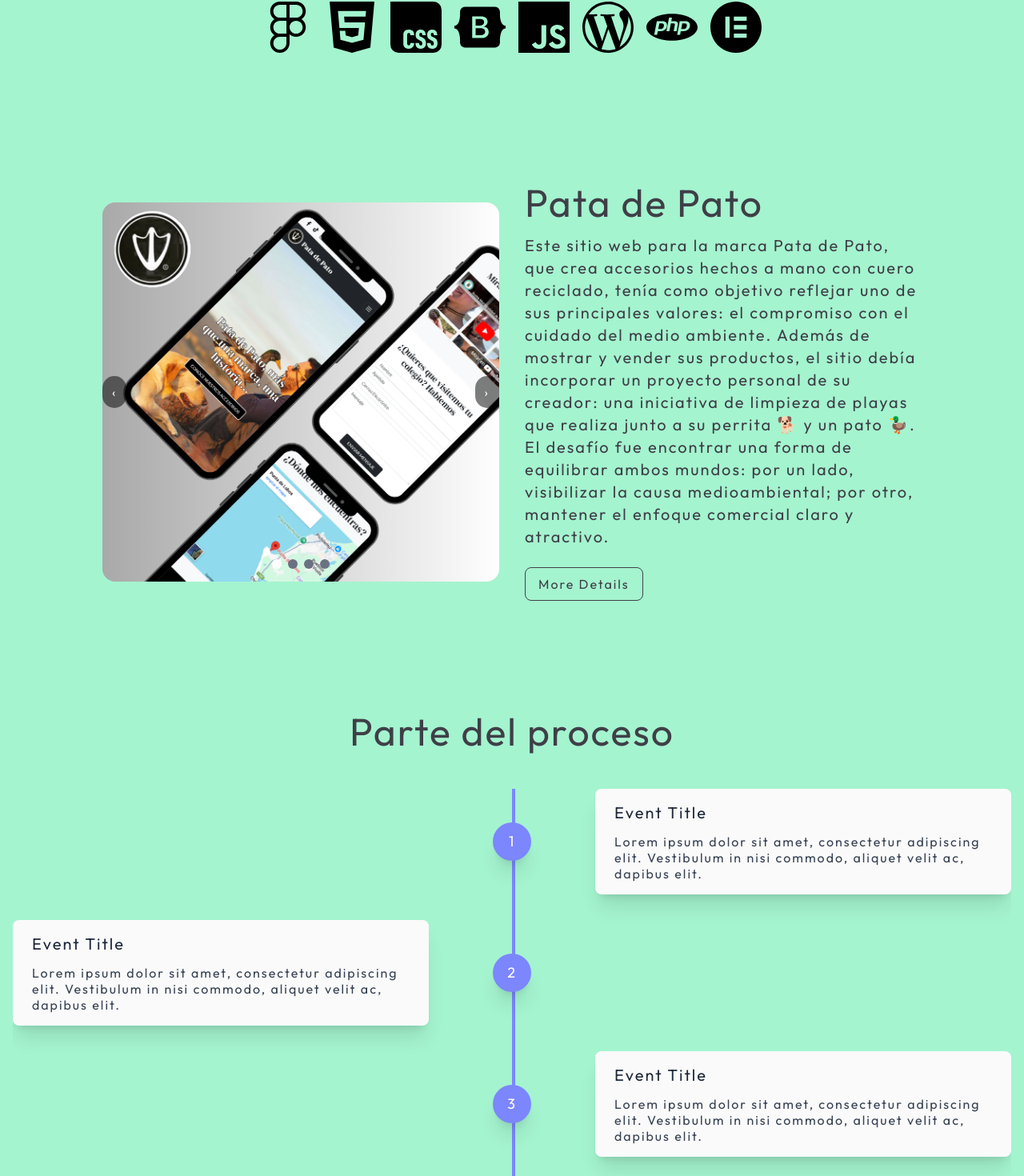
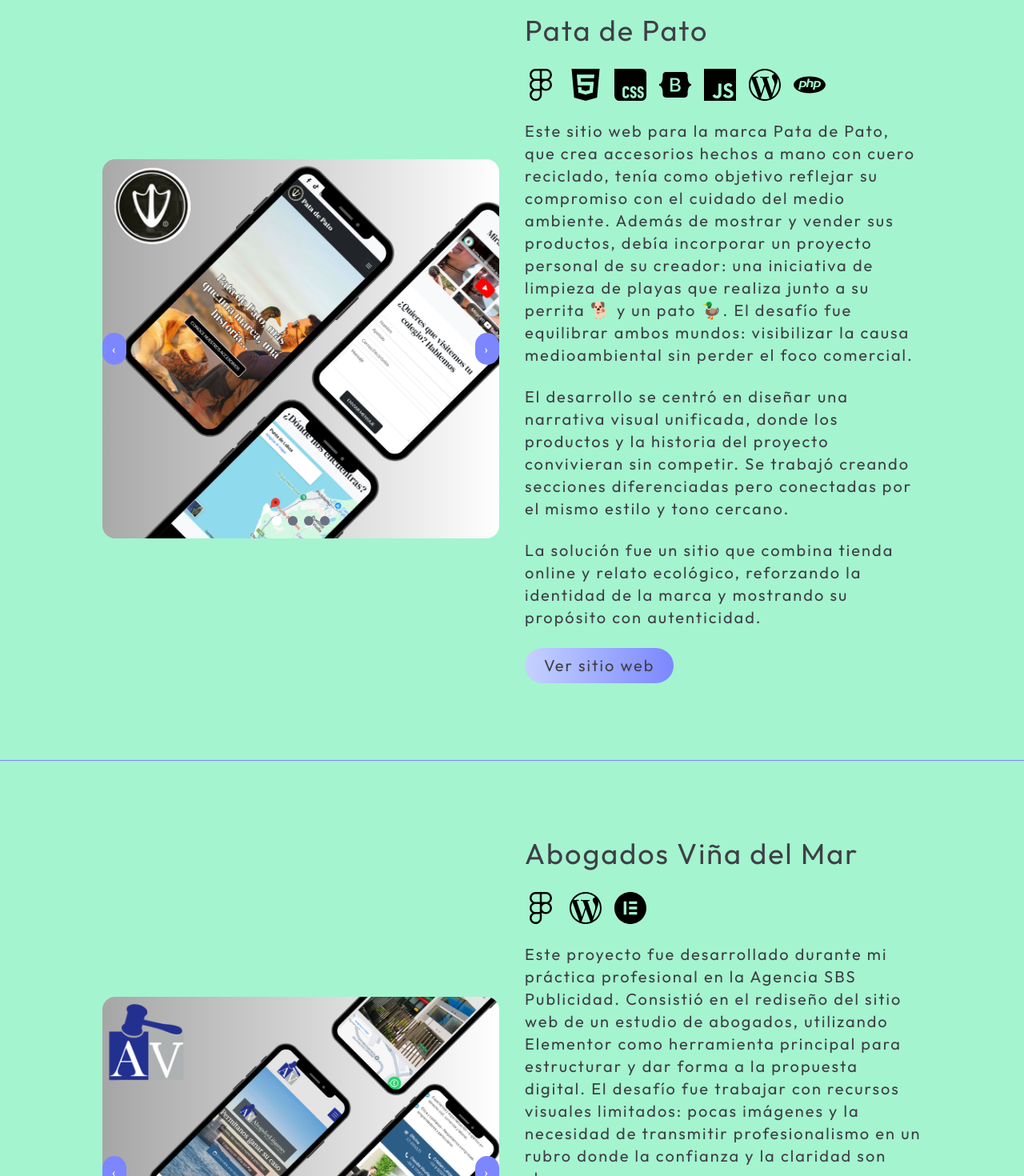
Before and after one commit to SitaRocco/practicando-react, a React (Vite) app: page / in a window 1280 px wide. Shown: the part 954-2424 px from the top of the page at 80% size. Built offline with nearby package versions, Linux system fonts and the light colour scheme; what smtpexpress would draw is missing.

Commit message:
más cambios en la sección de proyectos, eliminé la timeline, modifiqué textos y tamaños de logotipos, además agregué hover a los botones con el respectivo link al sitio web

```diff
--- a/src/components/About/About.jsx
+++ b/src/components/About/About.jsx
@@ -8,17 +8,17 @@
 
 function About() {
   return (
-    <section className="w-full py-12 px-4 bg-indigo-400" id ="about">
+    <section className="w-full py-12 px-4 bg-indigo-300" id ="about">
   <div className="max-w-7xl mx-auto rounded-2xl px-6 py-2">
     <div className="flex flex-col md:flex-row items-center rounded-xl">
 
       {/* Texto */}
       <div className="w-full">
-        <h2 className="text-4xl sm:text-6xl font-bold mb-3 text-zinc-700">Sobre mi</h2>
+        <h2 className="text-4xl sm:text-6xl font-bold mb-6 text-zinc-700">Sobre mi</h2>
         <p className="text-zinc-700  text-start text-xl max-w-2xl mx-auto md:mx-0 ">
          ¡Hola! Soy Rocío y comencé este viaje a principios de 2023, cuando después de muchos años decidí estudiar. Fue un gran desafío, ya que partí literalmente desde cero en programación, pero con mucha motivación y curiosidad por aprender. <br></br>
 
-<br></br>El diseño es un área que me atrae profundamente y que he podido explorar también a través de la orfebrería, oficio que llevo varios años desarrollando. La mezcla entre creatividad y técnica que he aprendido con la orfebrería, tiene una estrecha relación con el diseño y desarrollo web: partir desde la investigación y los primeros bocetos, hasta ver cómo todo se transforma en un sitio web funcional.
+<br></br>El diseño es un área que me atrae profundamente y que he podido explorar también a través de la orfebrería, oficio que llevo varios años desarrollando. La mezcla entre creatividad y técnica que he aprendido con la orfebrería la relaciono con el diseño y desarrollo web: partir desde la investigación y los primeros bocetos, hasta ver cómo todo se transforma en un sitio web funcional.
 
 <br></br>
 <br></br>Si quieres que tus ideas se conviertan en un sitio web, me encantaría trabajar contigo y llevar tu proyecto a la realidad. </p>
--- a/src/components/Contact/Contact.jsx
+++ b/src/components/Contact/Contact.jsx
@@ -58,7 +58,7 @@
             <img src={contactImg} alt="Contact Illustration" className="max-w-full h-auto rounded-lg" />
           </div>
           <div className="w-full lg:w-1/2 bg-zinc-50 p-8 border rounded-lg  border-black border-b-[4px]">
-            <h1 className="text-4xl text-gray-800 font-bold mb-4">¿Tienes un proyecto en mente?</h1>
+            <h1 className="text-4xl text-gray-800 font-bold mb-4">¿Tienes un proyecto en mente? Escríbeme</h1>
             <form onSubmit={handleSubmit}>
               <div className="mb-4">
                 <label htmlFor="name" className="block text-lg text-gray-900 mb-1">Nombre</label>
@@ -97,7 +97,7 @@
               </div>
               <button
                 type="submit"
-                className="w-full bg-gradient-to-r from-indigo-200 to-indigo-400 text-zinc-700 py-3 rounded-3xl text-xl font-bold cursor-pointer hover:bg-indigo-500  transition duration-200"
+                className="w-full bg-gradient-to-r from-indigo-200 to-indigo-400 text-zinc-700 py-3 rounded-3xl text-xl font-bold cursor-pointer  hover:from-indigo-300 hover:to-indigo-500 hover:text-white hover:scale-105 transition-all duration-300"
                 disabled={status === 'Enviando...'}
               >
                 Enviar
--- a/src/components/Hero/Hero.jsx
+++ b/src/components/Hero/Hero.jsx
@@ -56,7 +56,7 @@
       </p>
       <div className="flex flex-col sm:flex-row justify-center gap-4 mt-6">
         <a href="#proyectos">
-          <button className="cursor-pointer rounded-3xl px-6 py-2 bg-gradient-to-r from-indigo-200 to-indigo-400 text-zinc-700 font-bold sm:text-xl">
+          <button className="cursor-pointer rounded-3xl px-6 py-2 bg-gradient-to-r from-indigo-200 to-indigo-400 text-zinc-700 font-bold sm:text-xl  hover:from-indigo-300 hover:to-indigo-500 hover:text-white hover:scale-105 transition-all duration-300">
             Ver Proyectos
           </button>
         </a>
--- a/src/components/Navbar/Navbar.jsx
+++ b/src/components/Navbar/Navbar.jsx
@@ -8,12 +8,12 @@
     },
     {
         id:2,
-        title:"Proyectos",
+        title:"Portafolio",
         Link:"#proyectos"
     },
     {
         id:3,
-        title:"Sobre mí",
+        title:"Sobre mi",
         Link:"#about"
     },
     {
--- a/src/components/Projects/Projects.jsx
+++ b/src/components/Projects/Projects.jsx
@@ -35,15 +35,8 @@
 
   return (
     <section className="bg-emerald-200 pt-12" id="proyectos">
-      <h2 className="text-4xl sm:text-6xl text-center text-zinc-700">Proyectos</h2>
-      {/* Herramientas / Tecnologías */}
-<div className="flex flex-wrap justify-center gap-4 mt-12 mb-6 text-white fill-current">
-  {[svg1, svg2, svg3, svg4, svg5, svg6, svg7,svg8].map((icon, i) => (
-    <div key={i} className="w-10 h-12 sm:w-16 sm:h-16">
-      <img src={icon} alt={`Herramienta ${i + 1}`} className="w-full h-full object-contain" />
-    </div>
-  ))}
-</div>
+      <h2 className="text-4xl sm:text-6xl text-center text-zinc-700">Portafolio</h2>
+
 
       {/* Primer bloque: Pata de Pato */}
       <div className="min-h-screen bg-emerald-200 py-16 px-8 md:px-20 lg:px-32 flex flex-col md:flex-row items-center justify-between gap-8">
@@ -55,13 +48,13 @@
 
           <button
             onClick={prevPata}
-            className="absolute left-0 top-1/2 -translate-y-1/2 bg-black/50 text-white px-3 py-2 rounded-full"
+            className="absolute left-0 top-1/2 -translate-y-1/2 bg-indigo-400 text-white px-3 py-2 rounded-full"
           >
             ‹
           </button>
           <button
             onClick={nextPata}
-            className="absolute right-0 top-1/2 -translate-y-1/2 bg-black/50 text-white px-3 py-2 rounded-full"
+            className="absolute right-0 top-1/2 -translate-y-1/2 bg-indigo-400 text-white px-3 py-2 rounded-full"
           >
             ›
           </button>
@@ -77,81 +70,47 @@
         </div>
 
         <div className="w-full text-left relative">
-          <h2 className="text-3xl md:text-5xl mb-4 text-zinc-700">Pata de Pato</h2>
+          <h2 className="text-3xl md:text-4xl mb-4 text-zinc-700 text-start">Pata de Pato</h2>
+          {/* Herramientas / Tecnologías */}
+<div className="flex flex-wrap justify-start gap-4 mb-3 text-start">
+  {[svg1, svg2, svg3, svg4, svg5, svg6, svg7].map((icon, i) => (
+    <div key={i} className="w-7 h-12 sm:w-10 sm:h-16">
+      <img src={icon} alt={`Herramienta ${i + 1}`} className="w-full h-full object-contain" />
+    </div>
+  ))}
+</div>
+         <div className="text-zinc-700 mb-6 text-start text-xl max-w-2xl mx-auto md:mx-0 space-y-6">
+  <p>
+    Este sitio web para la marca Pata de Pato, que crea accesorios hechos a mano con cuero reciclado, tenía como objetivo reflejar su compromiso con el cuidado del medio ambiente. Además de mostrar y vender sus productos, debía incorporar un proyecto personal de su creador: una iniciativa de limpieza de playas que realiza junto a su perrita 🐕 y un pato 🦆.
 
-          <p className="text-zinc-700 mb-6 text-start text-xl max-w-2xl mx-auto md:mx-0">
-            Este sitio web para la marca Pata de Pato, que crea accesorios hechos a mano con cuero
-            reciclado, tenía como objetivo reflejar uno de sus principales valores: el compromiso con
-            el cuidado del medio ambiente. Además de mostrar y vender sus productos, el sitio debía
-            incorporar un proyecto personal de su creador: una iniciativa de limpieza de playas que
-            realiza junto a su perrita 🐕 y un pato 🦆. El desafío fue encontrar una forma de
-            equilibrar ambos mundos: por un lado, visibilizar la causa medioambiental; por otro,
-            mantener el enfoque comercial claro y atractivo.
-          </p>
+El desafío fue equilibrar ambos mundos: visibilizar la causa medioambiental sin perder el foco comercial.
+</p>
+
+
+  <p>
+   El desarrollo se centró en diseñar una narrativa visual unificada, donde los productos y la historia del proyecto convivieran sin competir. Se trabajó  creando secciones diferenciadas pero conectadas por el mismo estilo y tono cercano.
+  </p>
+
+  <p>
+    La solución fue un sitio que combina tienda online y relato ecológico, reforzando la identidad de la marca y mostrando su propósito con autenticidad.
+  </p>
+</div>
 
           <div className="flex flex-col sm:flex-row gap-4 justify-center md:justify-start">
             <a
-              href="#"
-              className="border border-tertiary text-zinc-700 font-semibold py-2 px-4 rounded-lg hover:bg-tertiary/10 text-center"
-            >
-              More Details
+              href="https://www.patadepato.cl"  target="_blank"
+
+              >
+              <button className="cursor-pointer rounded-3xl px-6 py-2 bg-gradient-to-r from-indigo-200 to-indigo-400 text-zinc-700 font-bold sm:text-xl
+                   hover:from-indigo-300 hover:to-indigo-500 hover:text-white hover:scale-105 transition-all duration-300">
+  Ver sitio web
+</button>
             </a>
           </div>
         </div>
       </div>
 
-      {/* Timeline Pata de Pato */}
-      <h2 className="text-3xl md:text-5xl text-center mb-4 text-zinc-700">Parte del proceso</h2>
-      <div className="container mx-auto px-4 py-8">
-        <div className="relative wrap overflow-hidden">
-          <div className="hidden md:block border-2 absolute border-opacity-20 border-indigo-400 h-full left-1/2"></div>
 
-          {/* Evento 1 */}
-          <div className="mb-8 flex flex-col md:flex-row justify-between items-center w-full md:right-timeline">
-            <div className="order-1 hidden md:block w-5/12"></div>
-            <div className="z-20 flex items-center order-1 bg-indigo-400 shadow-xl w-12 h-12 rounded-full mx-auto md:mx-0">
-              <h1 className="mx-auto font-semibold text-lg text-white">1</h1>
-            </div>
-            <div className="order-1 bg-zinc-50 rounded-lg shadow-xl w-full md:w-5/12 px-6 py-4 mt-4 md:mt-0">
-              <h3 className="mb-3 font-bold text-gray-800 text-xl">Event Title</h3>
-              <p className="text-gray-700 leading-tight">
-                Lorem ipsum dolor sit amet, consectetur adipiscing elit. Vestibulum in nisi commodo,
-                aliquet velit ac, dapibus elit.
-              </p>
-            </div>
-          </div>
-
-          {/* Evento 2 */}
-          <div className="mb-8 flex flex-col md:flex-row-reverse justify-between items-center w-full md:left-timeline">
-            <div className="order-1 hidden md:block w-5/12"></div>
-            <div className="z-20 flex items-center order-1 bg-indigo-400 shadow-xl w-12 h-12 rounded-full mx-auto md:mx-0">
-              <h1 className="mx-auto font-semibold text-lg text-white">2</h1>
-            </div>
-            <div className="order-1 bg-zinc-50 rounded-lg shadow-xl w-full md:w-5/12 px-6 py-4 mt-4 md:mt-0">
-              <h3 className="mb-3 font-bold text-gray-800 text-xl">Event Title</h3>
-              <p className="text-gray-700 leading-tight">
-                Lorem ipsum dolor sit amet, consectetur adipiscing elit. Vestibulum in nisi commodo,
-                aliquet velit ac, dapibus elit.
-              </p>
-            </div>
-          </div>
-
-          {/* Evento 3 */}
-          <div className="mb-8 flex flex-col md:flex-row justify-between items-center w-full md:right-timeline">
-            <div className="order-1 hidden md:block w-5/12"></div>
-            <div className="z-20 flex items-center order-1 bg-indigo-400 shadow-xl w-12 h-12 rounded-full mx-auto md:mx-0">
-              <h1 className="mx-auto font-semibold text-lg text-white">3</h1>
-            </div>
-            <div className="order-1 bg-zinc-50 rounded-lg shadow-xl w-full md:w-5/12 px-6 py-4 mt-4 md:mt-0">
-              <h3 className="mb-3 font-bold text-gray-800 text-xl">Event Title</h3>
-              <p className="text-gray-700 leading-tight">
-                Lorem ipsum dolor sit amet, consectetur adipiscing elit. Vestibulum in nisi commodo,
-                aliquet velit ac, dapibus elit.
-              </p>
-            </div>
-          </div>
-        </div>
-      </div>
       <hr class="border-t border-indigo-400 w-full my-8 text-center"></hr>
       {/* Segundo bloque: Abogados */}
       <div className="min-h-screen bg-emerald-200 py-16 px-8 md:px-20 lg:px-32 flex flex-col md:flex-row items-center justify-between gap-8">
@@ -163,13 +122,13 @@
 
           <button
             onClick={prevAbogados}
-            className="absolute left-0 top-1/2 -translate-y-1/2 bg-black/50 text-white px-3 py-2 rounded-full"
+            className="absolute left-0 top-1/2 -translate-y-1/2 bg-indigo-400 text-white px-3 py-2 rounded-full"
           >
             ‹
           </button>
           <button
             onClick={nextAbogados}
-            className="absolute right-0 top-1/2 -translate-y-1/2 bg-black/50 text-white px-3 py-2 rounded-full"
+            className="absolute right-0 top-1/2 -translate-y-1/2 bg-indigo-400 text-white px-3 py-2 rounded-full"
           >
             ›
           </button>
@@ -178,82 +137,54 @@
             {imagenesAbogados.map((_, i) => (
               <div
                 key={i}
-                className={`w-3 h-3 rounded-full ${i === indexAbogados ? 'bg-white' : 'bg-gray-500'}`}
+                className={`w-3 h-3 rounded-full ${i === indexAbogados ? 'bg-indigo-400' : 'bg-gray-500'}`}
               />
             ))}
           </div>
         </div>
 
         <div className="w-full text-left relative">
-          <h2 className="text-3xl md:text-5xl mb-4 text-zinc-700">Abogados Viña del Mar</h2>
+          <h2 className="text-3xl md:text-4xl mb-4 text-zinc-700">Abogados Viña del Mar</h2>
+          {/* Herramientas / Tecnologías */}
+<div className="flex flex-wrap justify-start gap-4 mb-3 text-start">
+  {[svg1,  svg6, svg8].map((icon, i) => (
+    <div key={i} className="w-7 h-12 sm:w-10 sm:h-16">
+      <img src={icon} alt={`Herramienta ${i + 1}`} className="w-full h-full object-contain" />
+    </div>
+  ))}
+</div>
+          <div className="text-zinc-700 mb-6 text-start text-xl max-w-2xl mx-auto md:mx-0 space-y-6">
+  <p>
+    Este proyecto fue desarrollado durante mi práctica profesional en  la Agencia SBS Publicidad. Consistió en el rediseño del sitio web de un estudio de abogados, utilizando Elementor como herramienta principal para estructurar y dar forma a la propuesta digital.
+    El desafío fue trabajar con recursos visuales limitados: pocas imágenes y la necesidad de transmitir profesionalismo en un rubro donde la confianza y la claridad son clave.
+  </p>
 
-          <p className="text-zinc-700 mb-6 text-start text-xl max-w-2xl mx-auto md:mx-0">
-            Este proyecto fue desarrollado durante mi práctica profesional en colaboración con la agencia SBS Publicidad. Consistió en el rediseño del sitio web de un estudio de abogados, utilizando Elementor como herramienta principal. El mayor desafío fue trabajar con recursos visuales limitados, lo que nos llevó a implementar soluciones de diseño que lograran proyectar una imagen moderna y profesional.
-          </p>
+  <p>
+    El desarrollo se centró en optimizar la estructura del sitio , en potenciar el diseño a través de tipografías limpias y una paleta de colores sobria, lo que permitió reforzar la idea de modernidad y generar una navegación clara y accesible.
+  </p>
+
+  <p>
+    La solución fue un sitio web renovado, capaz de proyectar una imagen sólida y profesional, cumpliendo con las expectativas del cliente y de la agencia.
+  </p>
+</div>
+
 
           <div className="flex flex-col sm:flex-row gap-4 justify-center md:justify-start">
             <a
-              href="#"
-              className="border border-tertiary text-zinc-700 font-semibold py-2 px-4 rounded-lg hover:bg-tertiary/10 text-center"
-            >
-              More Details
+              href="https://abogadosvinadelmar.cl/"  target="_blank"
+
+              >
+             <button className="cursor-pointer rounded-3xl px-6 py-2 bg-gradient-to-r from-indigo-200 to-indigo-400 text-zinc-700 font-bold sm:text-xl
+                   hover:from-indigo-300 hover:to-indigo-500 hover:text-white hover:scale-105 transition-all duration-300">
+  Ver sitio web
+</button>
+
             </a>
           </div>
         </div>
       </div>
 
-      {/* Timeline Abogados */}
-      <h2 className="text-3xl md:text-5xl text-center mb-4 text-zinc-700">Parte del proceso</h2>
-      <div className="container mx-auto px-4 py-8">
-        <div className="relative wrap overflow-hidden">
-          <div className="hidden md:block border-2 absolute border-opacity-20 border-indigo-400 h-full left-1/2"></div>
 
-          {/* Evento 1 */}
-          <div className="mb-8 flex flex-col md:flex-row justify-between items-center w-full md:right-timeline">
-            <div className="order-1 hidden md:block w-5/12"></div>
-            <div className="z-20 flex items-center order-1 bg-indigo-400 shadow-xl w-12 h-12 rounded-full mx-auto md:mx-0">
-              <h1 className="mx-auto font-semibold text-lg text-white">1</h1>
-            </div>
-            <div className="order-1 bg-zinc-50 rounded-lg shadow-xl w-full md:w-5/12 px-6 py-4 mt-4 md:mt-0">
-              <h3 className="mb-3 font-bold text-gray-800 text-xl">Event Title</h3>
-              <p className="text-gray-700 leading-tight">
-                Lorem ipsum dolor sit amet, consectetur adipiscing elit. Vestibulum in nisi commodo,
-                aliquet velit ac, dapibus elit.
-              </p>
-            </div>
-          </div>
-
-          {/* Evento 2 */}
-          <div className="mb-8 flex flex-col md:flex-row-reverse justify-between items-center w-full md:left-timeline">
-            <div className="order-1 hidden md:block w-5/12"></div>
-            <div className="z-20 flex items-center order-1 bg-indigo-400 shadow-xl w-12 h-12 rounded-full mx-auto md:mx-0">
-              <h1 className="mx-auto font-semibold text-lg text-white">2</h1>
-            </div>
-            <div className="order-1 bg-zinc-50 rounded-lg shadow-xl w-full md:w-5/12 px-6 py-4 mt-4 md:mt-0">
-              <h3 className="mb-3 font-bold text-gray-800 text-xl">Event Title</h3>
-              <p className="text-gray-700 leading-tight">
-                Lorem ipsum dolor sit amet, consectetur adipiscing elit. Vestibulum in nisi commodo,
-                aliquet velit ac, dapibus elit.
-              </p>
-            </div>
-          </div>
-
-          {/* Evento 3 */}
-          <div className="mb-8 flex flex-col md:flex-row justify-between items-center w-full md:right-timeline">
-            <div className="order-1 hidden md:block w-5/12"></div>
-            <div className="z-20 flex items-center order-1 bg-indigo-400 shadow-xl w-12 h-12 rounded-full mx-auto md:mx-0">
-              <h1 className="mx-auto font-semibold text-lg text-white">3</h1>
-            </div>
-            <div className="order-1 bg-zinc-50 rounded-lg shadow-xl w-full md:w-5/12 px-6 py-4 mt-4 md:mt-0">
-              <h3 className="mb-3 font-bold text-gray-800 text-xl">Event Title</h3>
-              <p className="text-gray-700 leading-tight">
-                Lorem ipsum dolor sit amet, consectetur adipiscing elit. Vestibulum in nisi commodo,
-                aliquet velit ac, dapibus elit.
-              </p>
-            </div>
-          </div>
-        </div>
-      </div>
     </section>
   );
 }
```
Also changed, not shown: src/components/Footer/Footer.jsx (+7 -7 lines).
